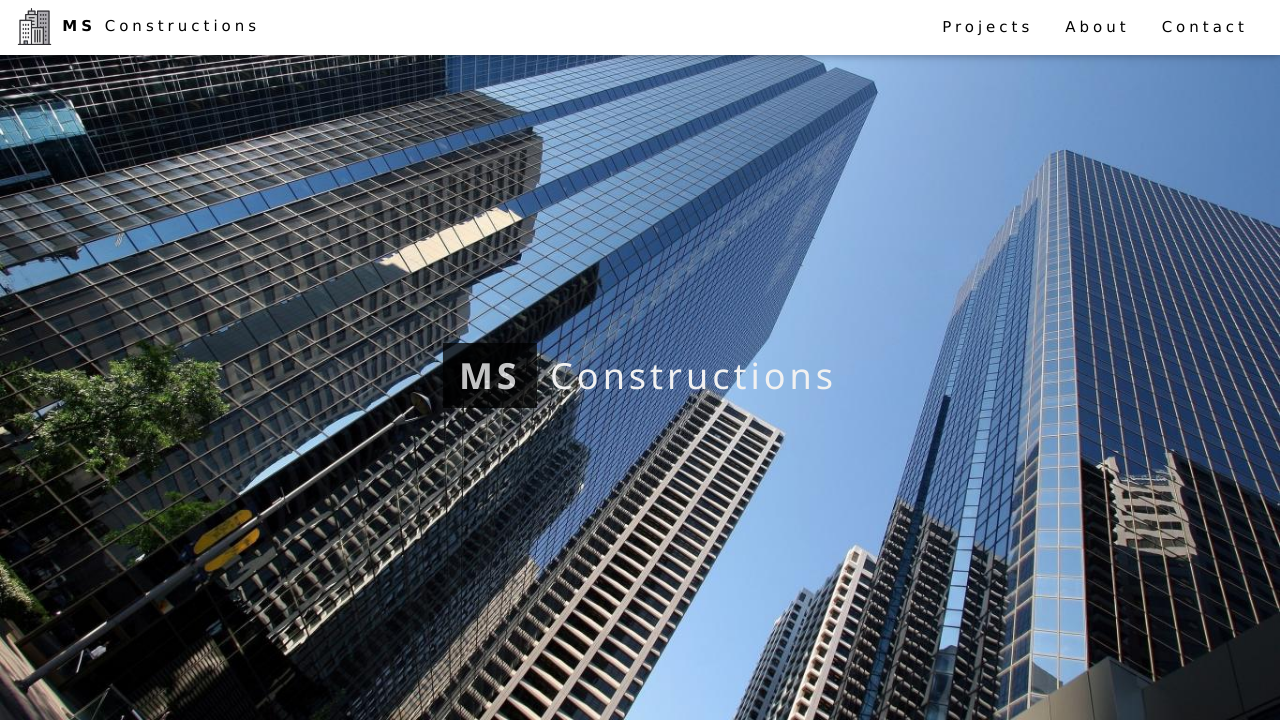
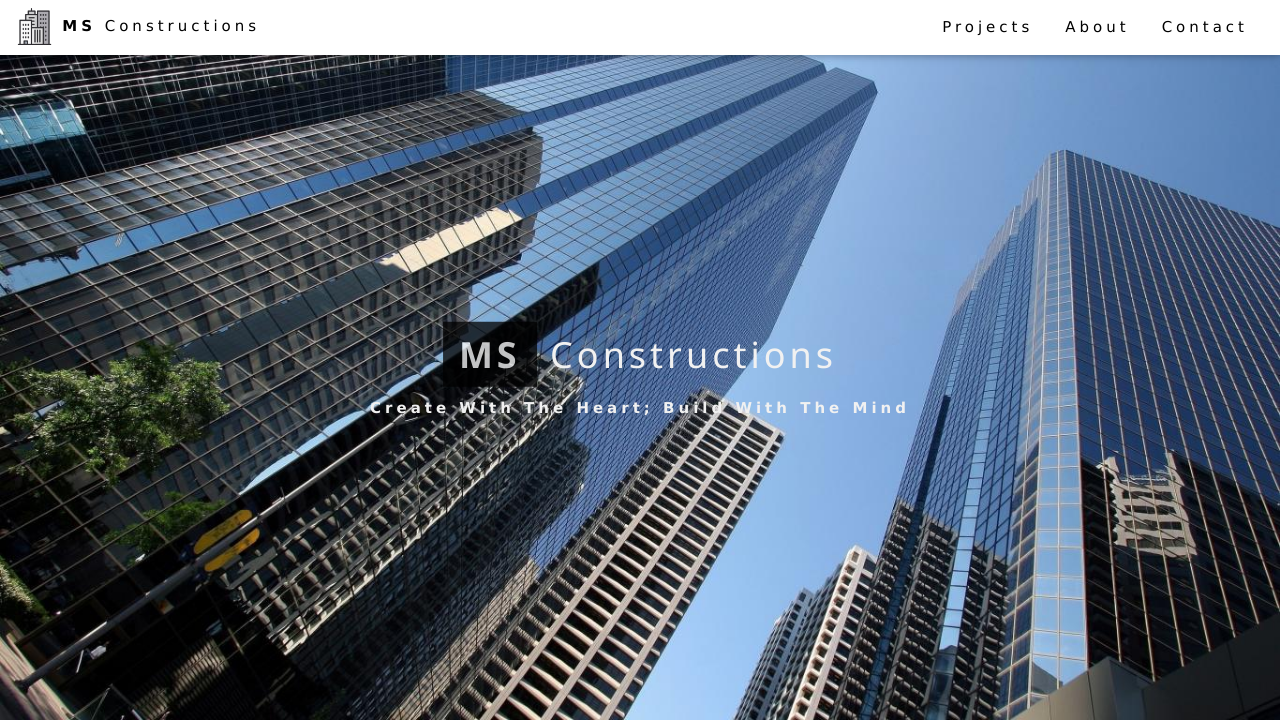
Before and after one commit to anandudagatti/anandudagatti.github.io, a Flask app: page / in a window 1280 px wide. Shown: the top 724 px of the page. Run offline with Flask 2, Linux system fonts and the light colour scheme.

Commit message:
Update home.html

```diff
--- a/templates/home.html
+++ b/templates/home.html
@@ -25,6 +25,8 @@
   <img class="w3-image" src="/static/architect2.jpg" alt="Architecture" width="1500" height="800">
   <div class="w3-display-middle w3-margin-top w3-center">
     <h1 class="w3-xxlarge w3-text-white"><span class="w3-padding w3-black w3-opacity-min"><b>MS</b></span> <span class="w3-hide-small w3-text-light-grey">Constructions</span></h1>
+    <p class="w3-hide-small w3-text-light-grey"><b>Create With The Heart;
+      Build With The Mind </b></p>
   </div>
 </header>
 
```
